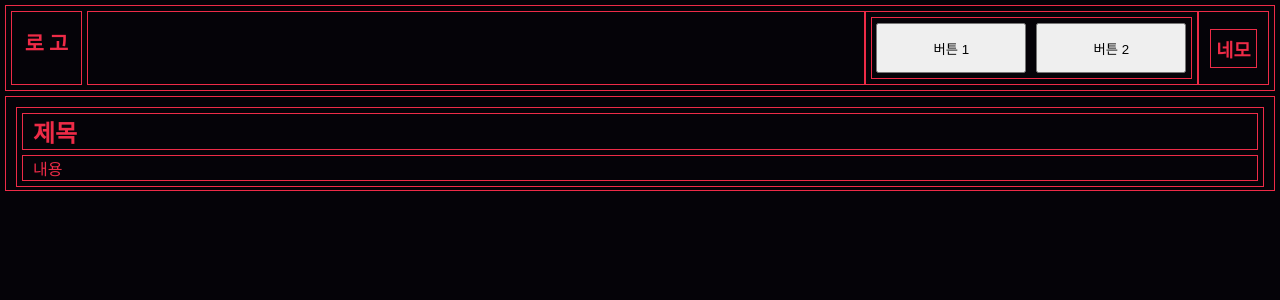
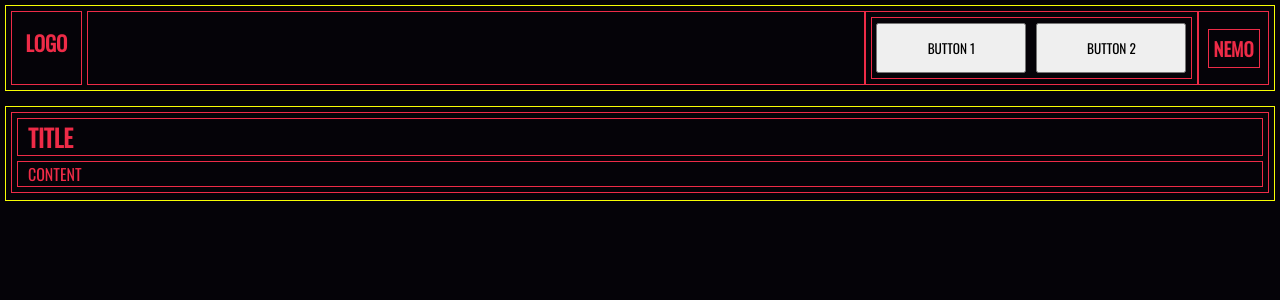
Before and after one commit to taesubyun/border-clone-coding, a React (Create React App) app: page / in a window 1280 px wide. Shown: the top 300 px of the page. Built offline with nearby package versions, Linux system fonts and the light colour scheme.

Commit message:
border_color 변경

```diff
--- a/src/App.css
+++ b/src/App.css
@@ -1,7 +1,10 @@
+@import url('https://fonts.googleapis.com/css2?family=Oswald&display=swap');
+
 * {
     padding: 0;
     margin: 0;
     box-sizing: border-box;
+    font-family: 'Oswald', sans-serif;
 }
 
 body {
--- a/src/components/Navbar.js
+++ b/src/components/Navbar.js
@@ -6,7 +6,7 @@ const Navbar = () => {
             style={{
                 display: 'flex',
                 color: '#EE2B47',
-                border: '1px solid #EE2B47',
+                border: '1px solid #F7FD04',
                 margin: '5px',
                 padding: '5px ',
                 textAlign: 'center',
@@ -20,7 +20,7 @@ const Navbar = () => {
                     fontSize: '1.3rem',
                 }}
             >
-                로 고
+                LOGO
             </h1>
             <ul
                 style={{
@@ -54,10 +54,10 @@ const Navbar = () => {
                             marginRight: '10px',
                         }}
                     >
-                        버튼 1
+                        BUTTON 1
                     </button>
                     <button style={{ width: '150px', height: '50px' }}>
-                        버튼 2
+                        BUTTON 2
                     </button>
                 </div>
             </div>
@@ -76,7 +76,7 @@ const Navbar = () => {
                         padding: '5px 5px',
                     }}
                 >
-                    네모
+                    NEMO
                 </h3>
             </div>
         </nav>
--- a/src/components/Section.js
+++ b/src/components/Section.js
@@ -2,16 +2,15 @@ const Section = () => {
     return (
         <section
             style={{
-                margin: '5px',
+                margin: '15px 5px',
                 height: '95px',
                 padding: '5px',
-                border: '1px solid #EE2B47',
+                border: '1px solid #F7FD04',
             }}
         >
             <div
                 style={{
                     border: '1px solid #EE2B47',
-                    margin: '5px',
                 }}
             >
                 <div
@@ -21,7 +20,7 @@ const Section = () => {
                         border: '1px solid #EE2B47',
                     }}
                 >
-                    <h2 style={{ color: '#EE2B47' }}>제목</h2>
+                    <h2 style={{ color: '#EE2B47' }}>TITLE</h2>
                 </div>
                 <div
                     style={{
@@ -30,7 +29,7 @@ const Section = () => {
                         border: '1px solid #EE2B47',
                     }}
                 >
-                    <p style={{ color: '#EE2B47' }}>내용</p>
+                    <p style={{ color: '#EE2B47' }}>CONTENT</p>
                 </div>
             </div>
         </section>
```
